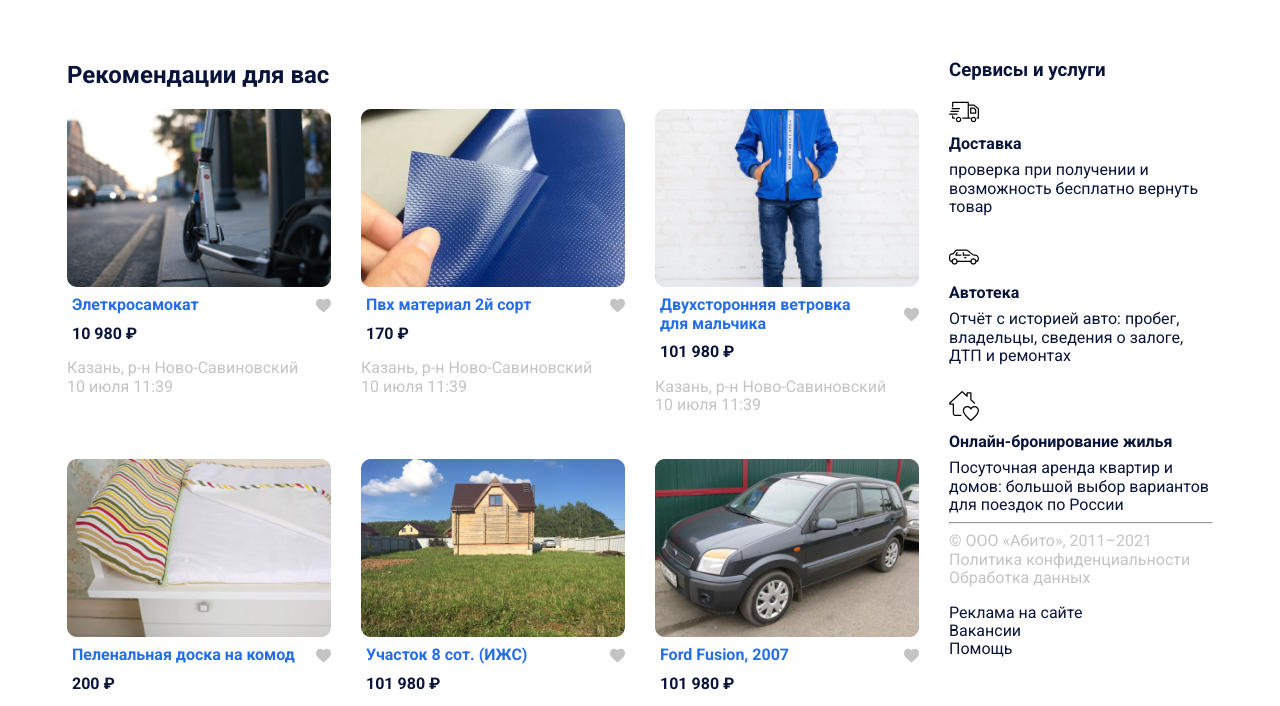
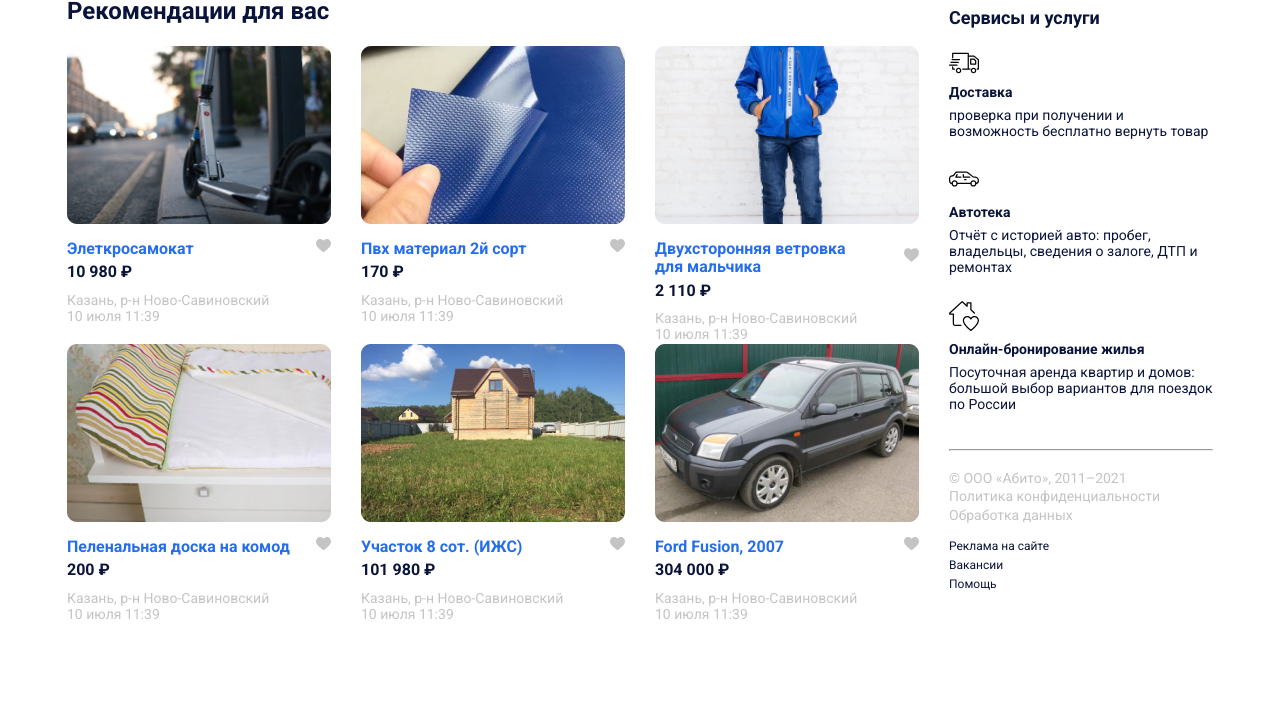
Before and after one commit to RomanxAnanev/up0801, a plain HTML site: page pages/home/index.html in a window 1280 px wide. Shown: the part 184-890 px from the top of the page. After the commit the page ends 826 px from the top, so only its background shows below. Drawn offline with Linux system fonts and the light colour scheme.

Commit message:
fix: Home

```diff
--- a/pages/home/index.html
+++ b/pages/home/index.html
@@ -16,7 +16,7 @@
                         <a href="#"><img src="/assetes/icons/Logo.svg" alt="logo"></a>
                     </div>
                     <div class="logo__text">
-                        <a href="#"><h1>Abito</h1></a>
+                        <a href="#"><h2>Abito</h2></a>
                     </div>
                 </div>
                 <ul class="nav__list">
@@ -127,7 +127,7 @@
                                     <img src="/assetes/icons/heart.svg" alt="like">
                                 </div>
                                 <div class="disc__text">
-                                    <p class="text__price">101 980 ₽</p>
+                                    <p class="text__price">2 110 ₽</p>
                                     <p class="text__adress">Казань, р-н Ново-Савиновский <br>10 июля 11:39</p>
                                 </div>
 
@@ -143,7 +143,7 @@
                                     <img src="/assetes/icons/heart.svg" alt="like">
                                 </div>
                                 <div class="disc__text">
-                                    <p class="text__price">101 980 ₽</p>
+                                    <p class="text__price">304 000 ₽</p>
                                     <p class="text__adress">Казань, р-н Ново-Савиновский <br>10 июля 11:39</p>
                                 </div>
 
@@ -182,10 +182,10 @@
                         <a href="#">© ООО «Абито», 2011–2021<br>Политика конфиденциальности<br>Обработка данных </a>
                     </div>
                     <div class="footer__nav">
-                        <ul>
-                            <li><a href="#">Реклама на сайте</a></li>
-                            <li><a href="#"></a>Вакансии</li>
-                            <li><a href="#"></a>Помощь</li>
+                        <ul class="nav__list">
+                            <li  class="list__item"><a href="#">Реклама на сайте</a></li>
+                            <li class="list__item"><a href="#"></a>Вакансии</li>
+                            <li class="list__item"><a href="#"></a>Помощь</li>
                         </ul>
                     </div>
                 </footer>
--- a/pages/home/style.css
+++ b/pages/home/style.css
@@ -8,7 +8,8 @@
     font-family: Roboto;
     color: #0A143A;
     box-sizing: border-box;
-
+    padding: 0;
+    margin: 0;
 
 }
 a{
@@ -30,6 +31,7 @@ ul{
 .nav__logo{
     display: flex;
     align-items: center;
+    margin-right: 20px;
 }
 .logo__img{
     margin-right: 5px;
@@ -37,10 +39,12 @@ ul{
 
 .nav__list{
     display: flex;
+    font-size: 14px;
 }
 .header__account{
     display: flex;
     align-items: center;
+    font-size: 14px;
 }
 .list__items{
     margin-right: 14px;
@@ -54,7 +58,7 @@ ul{
 .giveAd__btn{
     color: #fff;
     background-color: #256EEB;
-    width: 180px;
+    width: 160px;
     height: 36px;
     border-radius: 5px;
     border: none;
@@ -74,10 +78,17 @@ ul{
     margin-top: 24px;
     display: flex;
     align-items: center;
+    font-size: 16px;
 }
 .search__input{
     align-items: center;
     margin: auto;
+
+
+}
+input::placeholder{
+    font-size: 14px;
+    padding-left: 20px;
 
 }
 .search__input input{
@@ -102,36 +113,46 @@ main{
     display: flex;
 
 }
-
+.main__content h2{
+    margin-bottom: 20px;
+    font-size: 24px;
+}
 .columnsCards__fst{
     display: flex;
     flex-direction: column;
     margin-right: 30px;
 }
+
 .columnsCards__scnd{
     display: flex;
     flex-direction: column;
     margin-right: 30px;
 }
 .card{
-    height: 350px;
+    height: 298px;
 }
 .disc__like{
     display: flex;
     justify-content: space-between;
 }
 .disc__like p{
-    margin: 5px;
     font-weight: 700;
     color: #256EEB;
 }
+.text__heading{
+    font-size: 16px;
+    margin-top: 12px;
+    margin-bottom: 5px;
+}
 .text__price{
     font-weight: 700;
-    margin: 5px;
+    font-size: 16px;
+    margin-bottom: 10px;
 }
 .text__adress{
     color: #C4C4C4;
     font-weight: 400;
+    font-size: 14px;
 }
 .main{
     display: flex;
@@ -139,6 +160,17 @@ main{
 .footer{
     margin-left: 30px;
 }
+.footer h3{
+    margin-bottom: 23px;
+    font-size: 18px;
+    margin-top: 10px;
+}
+.footer__menu {
+font-size: 14px;
+max-width: 376px;
+}
+
+
 .menu__delivery{
     margin-bottom: 25px;
 }
@@ -154,15 +186,31 @@ main{
     margin-block-start: 0.5em;
     margin-block-end: 0.5em;
 }
+.menu__onlinebooking{
+    margin-bottom: 37px;
+}
 .footer__disc a{
     color: #C4C4C4;
+    font-size: 14px;
+}
+.footer__disc{
+    margin-top: 18px;
 }
 .footer__disc a:hover{
     text-decoration: underline;
 }
 .footer__nav ul{
     padding: 0px;
+    display: flex;
+    flex-direction: column;
+}
+.footer__nav ul :first-child{
+margin-top: 16px;
 }
 .footer__menu hr{
     margin-top: 29px;
 }
+.list__item{
+    margin-bottom: 5px;
+    font-size: 12px;
+}
--- a/pages/single/style.css
+++ b/pages/single/style.css
@@ -8,11 +8,11 @@
     font-family: Roboto;
     color: #0A143A;
     box-sizing: border-box;
-
-
 }
 a{
     text-decoration: none;
+    margin-block-start: 0.0em;
+    margin-block-end: 0.0em;
 }
 ul{
     list-style: none;
```
Also changed, not shown: pages/single/index.html (+6 -1 lines), assetes/images/самокат.png (added).
